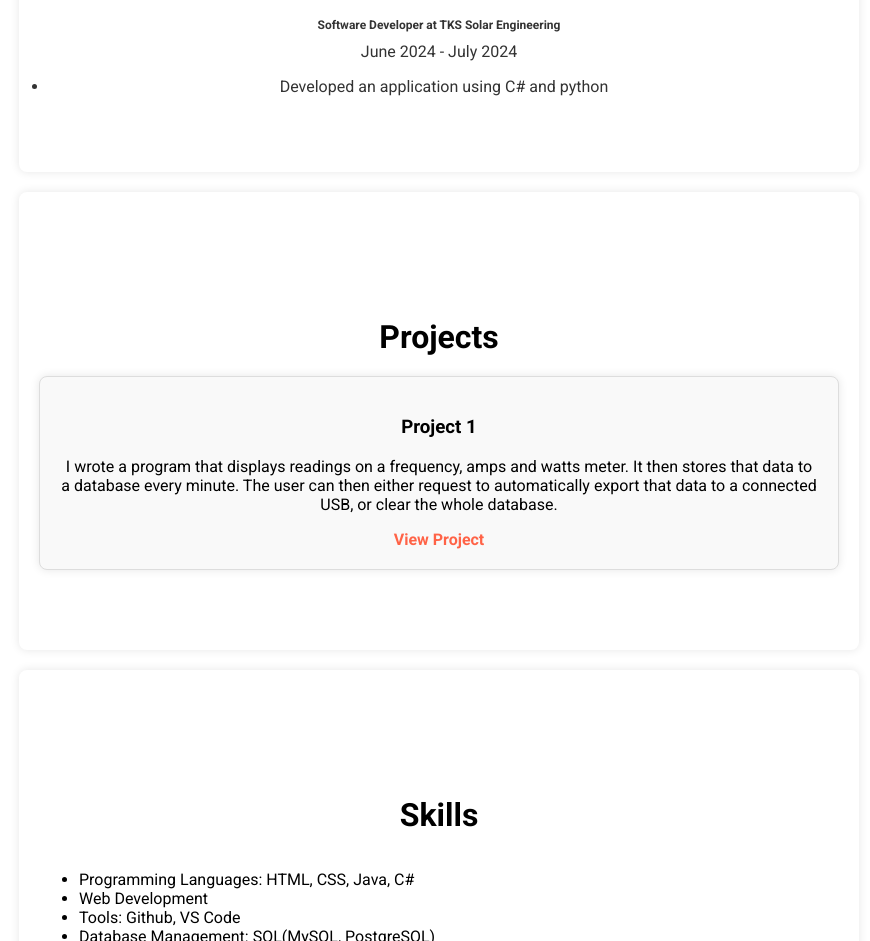
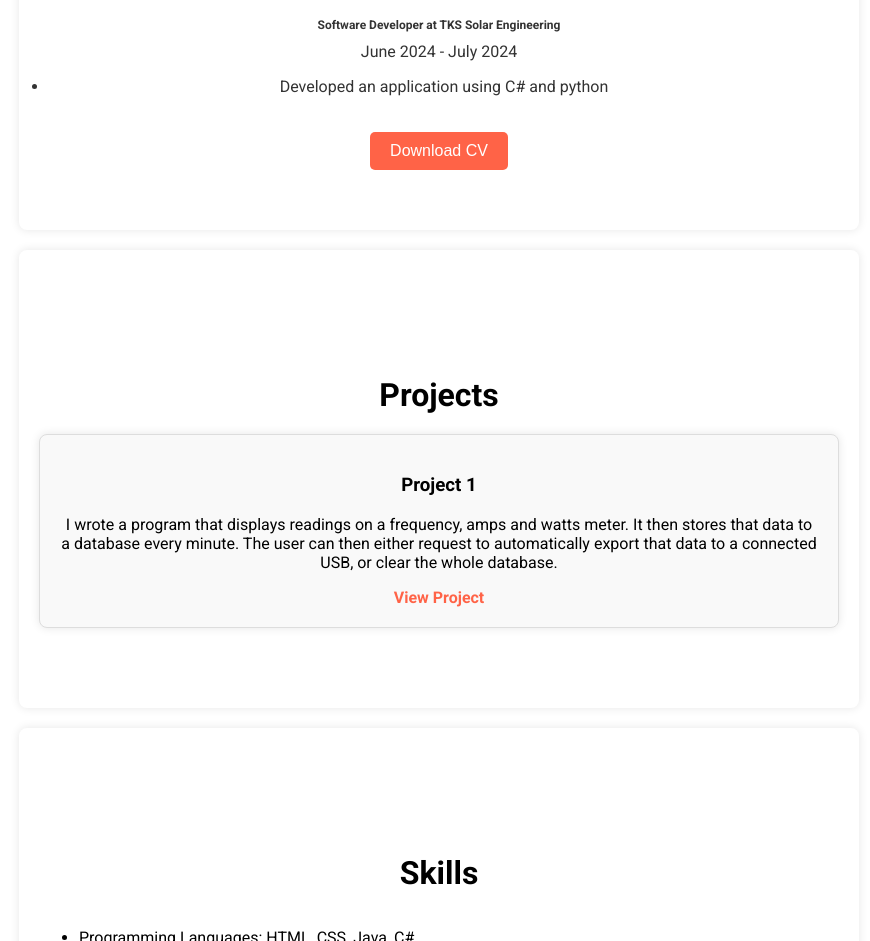
Before and after one commit to Maderid/Virtual-CV, a plain HTML site: page index.html in a window 1280 px wide. Shown: the part 1984-2925 px from the top of the page, without its empty margins (201-1071 px from the left). Drawn offline with Linux system fonts and the light colour scheme.

Commit message:
Button added to download CV

```diff
--- a/index.html
+++ b/index.html
@@ -65,6 +65,9 @@
 				<li>Developed an application using C# and python</li>
 			</ul>
 		</div>
+		<a href="C:\Users\Marcl\Documents\CMPG 323\Virtual CV/CV.pdf" download>
+			<button class="download-button">Download CV</button>
+		</a>
 	</section>
     <section id="projects">
         <h2>Projects</h2>
--- a/styles.css
+++ b/styles.css
@@ -242,6 +242,23 @@ h2 {
 	text-align: center;
 }
 
+.download-button {
+    background-color: #ff6347; /* Button color */
+    color: white; /* Text color */
+    border: none; /* Remove default border */
+    padding: 10px 20px; /* Button padding */
+    font-size: 16px; /* Font size */
+    border-radius: 5px; /* Rounded corners */
+    cursor: pointer; /* Pointer cursor on hover */
+    text-decoration: none; /* Remove underline from link */
+    display: inline-block; /* Align as a button */
+    margin-top: 20px; /* Space above button */
+}
+
+.download-button:hover {
+    background-color: #ff4500; /* Darker color on hover */
+}
+
 footer {
     background-color: #333;
     color: #fff;
```
Also changed, not shown: 1 other file.
